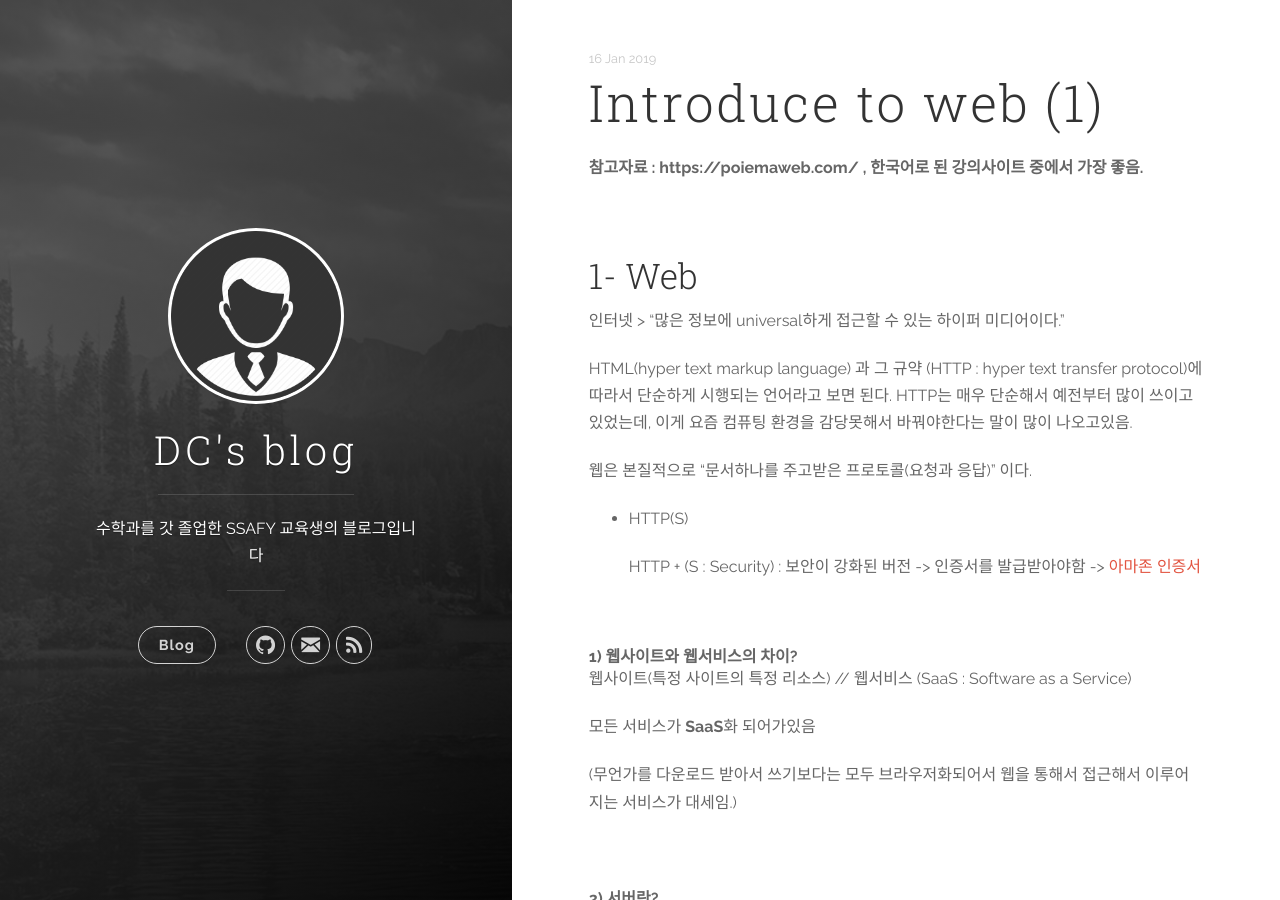
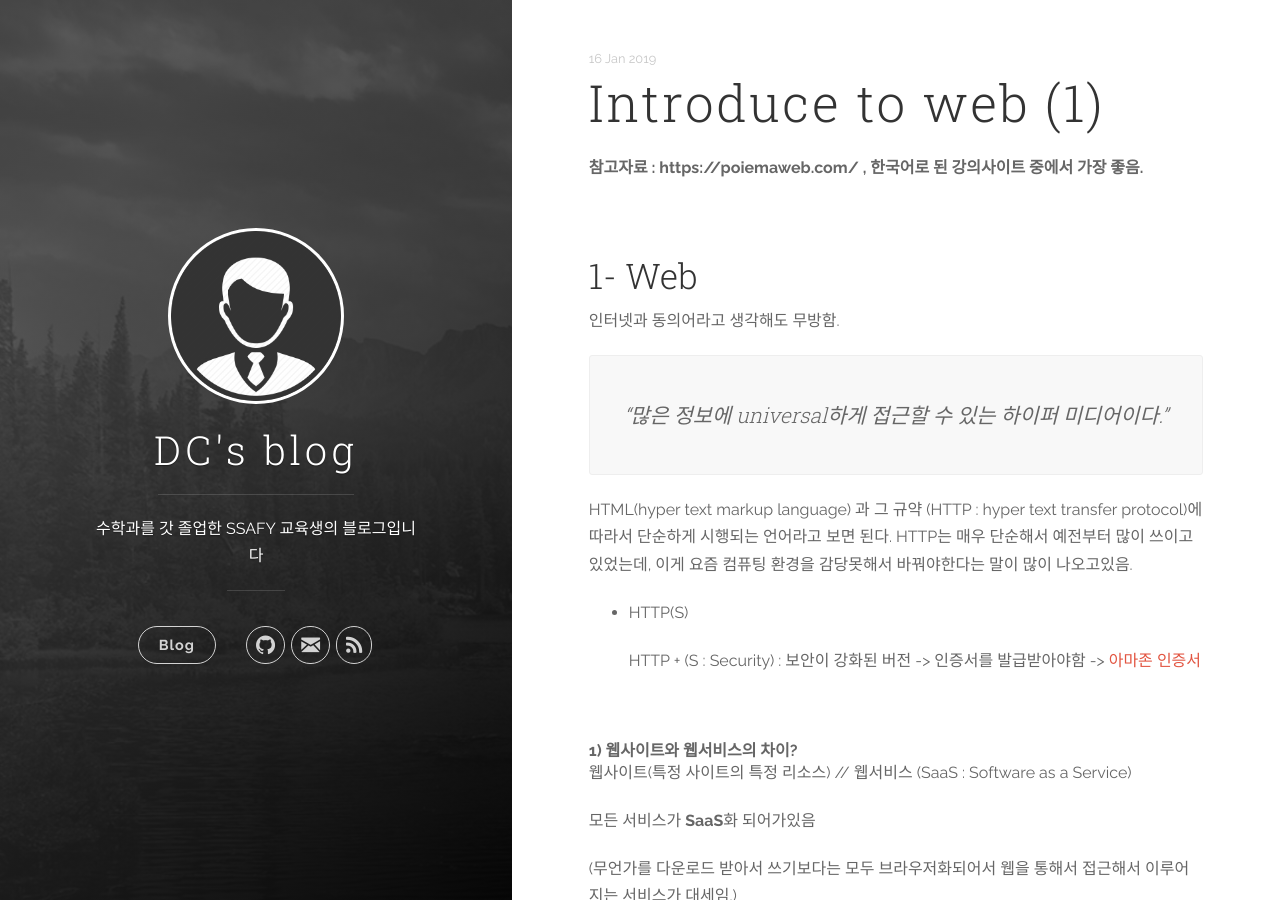
Before and after one commit to DongChanS/DongChanS.github.io, a Jekyll site: the page built from _posts/2019-01-16-16.md, in a window 1280 px wide and 900 px high. Built offline with Jekyll 4.4.1, drawn with Linux system fonts in a browser that asks for light colours; comment, search, counter and statistics services are not loaded.

Commit message:
Update 2019-01-16-16.md

```diff
--- a/_posts/2019-01-16-16.md
+++ b/_posts/2019-01-16-16.md
@@ -10,11 +10,10 @@ author : "Shin Dong Chan"
 
 ## 1- Web
 
-인터넷 > "많은 정보에 universal하게 접근할 수 있는 하이퍼 미디어이다."
+인터넷과 동의어라고 생각해도 무방함.
+> "많은 정보에 universal하게 접근할 수 있는 하이퍼 미디어이다."
 
 HTML(hyper text markup language) 과 그 규약 (HTTP : hyper text transfer protocol)에 따라서 단순하게 시행되는 언어라고 보면 된다. HTTP는 매우 단순해서 예전부터 많이 쓰이고 있었는데, 이게 요즘 컴퓨팅 환경을 감당못해서 바꿔야한다는 말이 많이 나오고있음.
-
-웹은 본질적으로 "문서하나를 주고받은 프로토콜(요청과 응답)" 이다.
 
 - HTTP(S)
 
```
